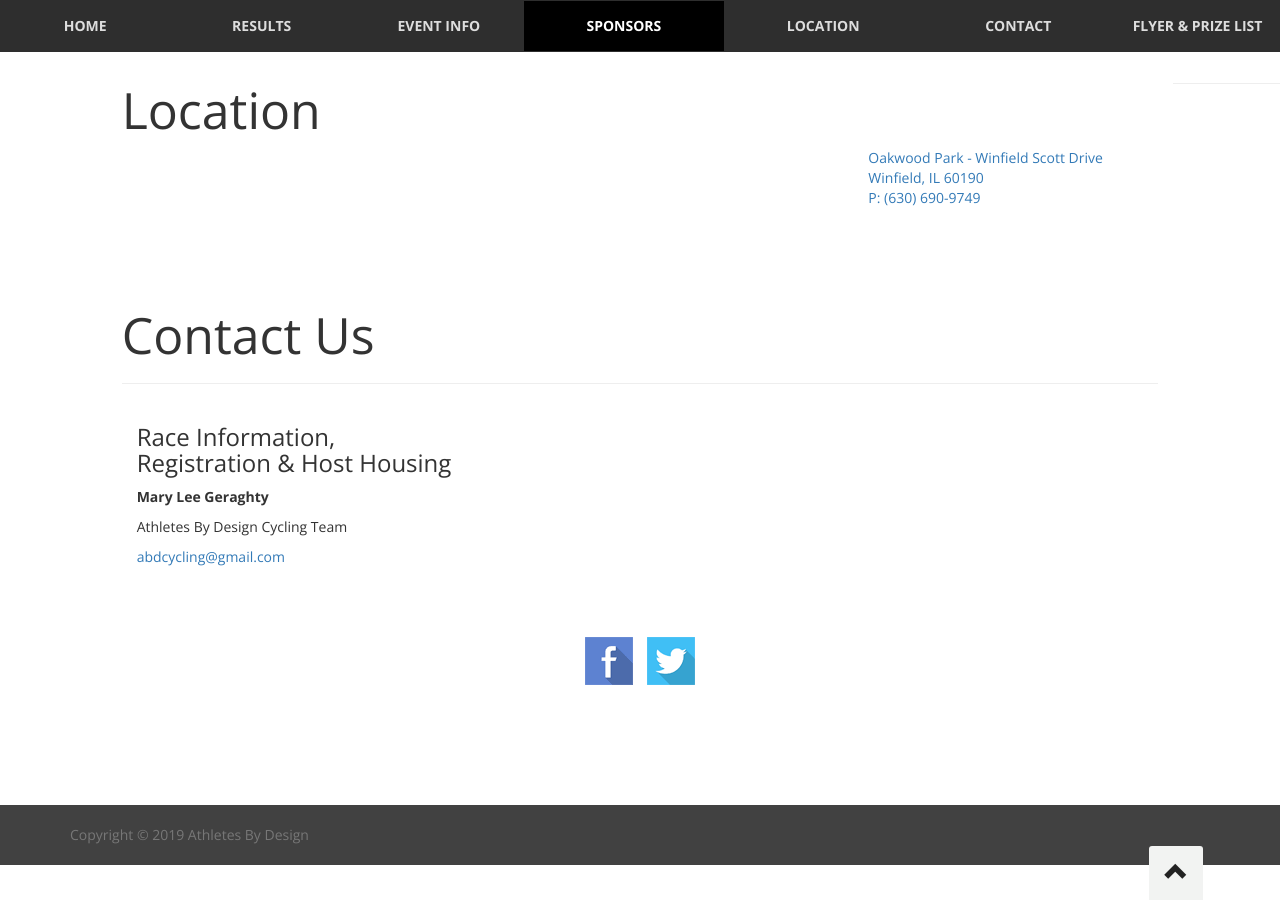
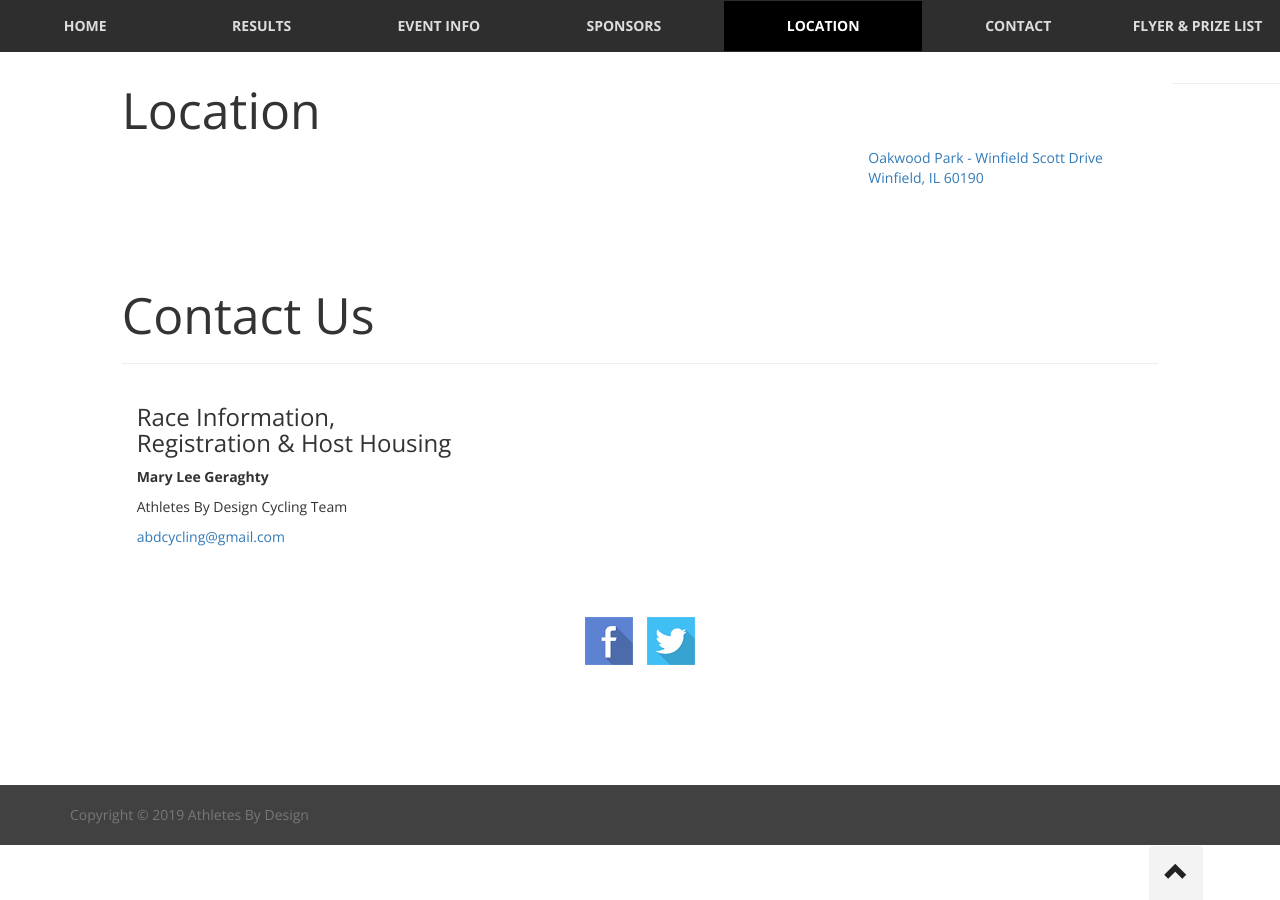
Before and after one commit to winfieldcriterium/winfieldcriterium.github.io, a Jekyll site: the page built from index.html, in a window 1280 px wide and 900 px high, scrolled down 7079 px. Built offline with Jekyll 4.4.1, drawn with Linux system fonts in a browser that asks for light colours; nearby versions of some CDN libraries; Markdown is read by kramdown in place of the engine named in the settings.

Commit message:
updates & tweaks

```diff
--- a/index.html
+++ b/index.html
@@ -440,8 +440,6 @@ layout: default
           Oakwood Park - Winfield Scott Drive<br />
           Winfield, IL 60190
         </span>
-        <br />
-        P: (630) 690-9749
       </address>
     </a>
   </div>
```
